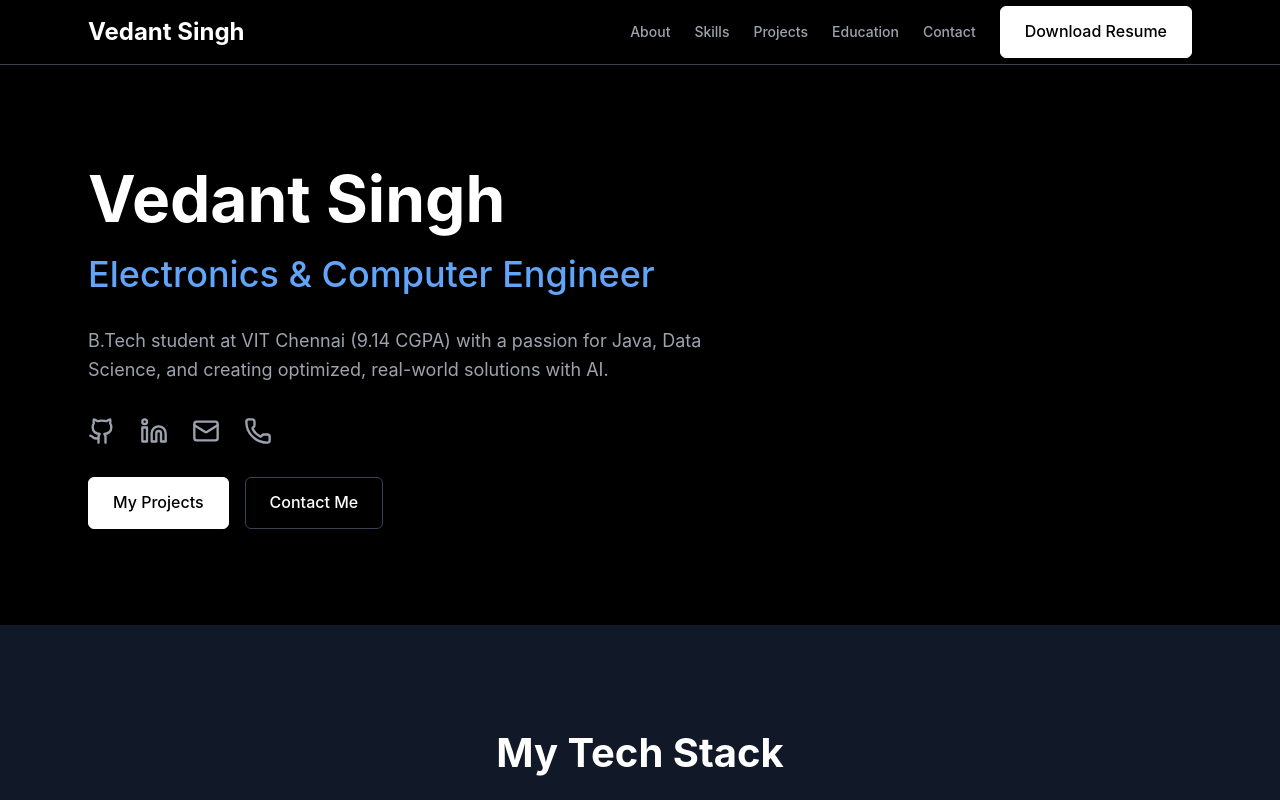
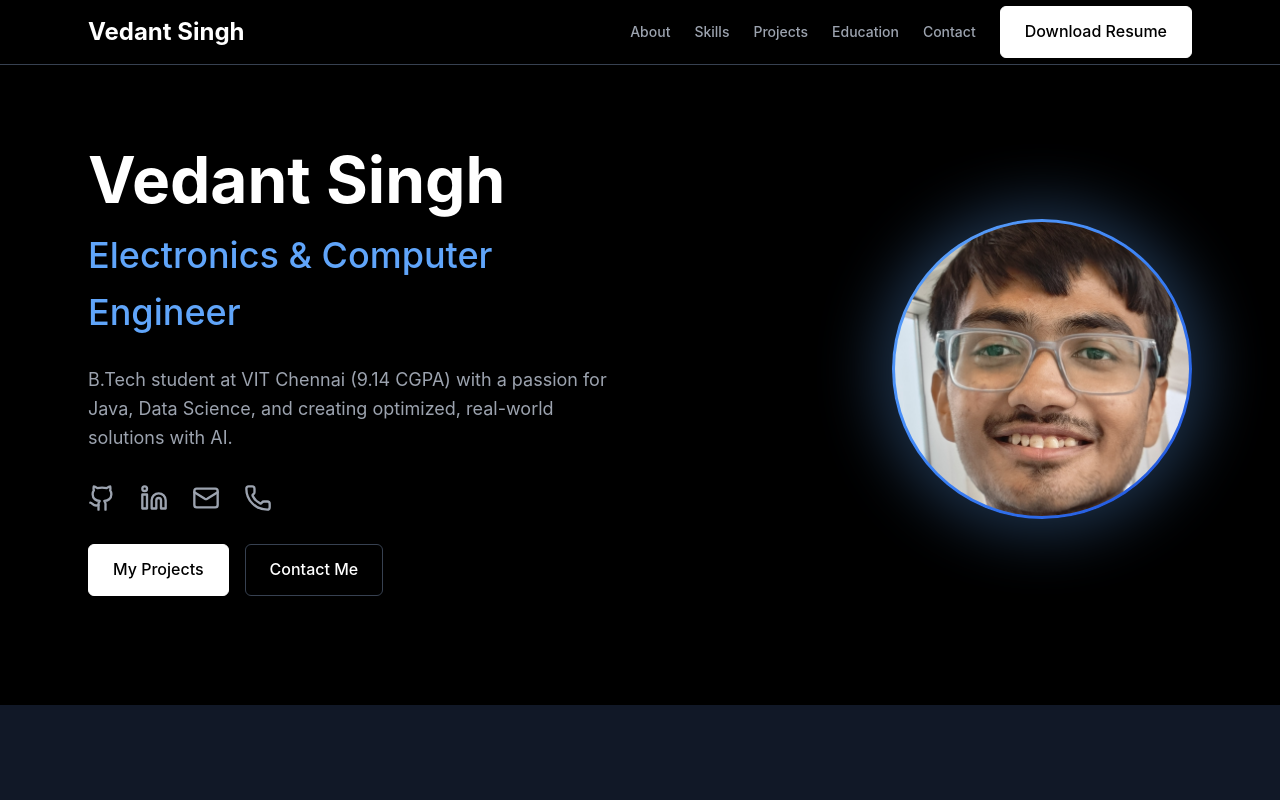
Before and after one commit to VedantSingh4108/vedant-portfolio, a React (Vite) app: page / in a window 1280 px wide. Shown: the top 800 px of the page. Built offline with nearby package versions, Linux system fonts and the light colour scheme.

Commit message:
added profile pic

```diff
--- a/src/App.tsx
+++ b/src/App.tsx
@@ -112,6 +112,8 @@ const Hero = () => {
   return (
     <section id="about" className="hero-section">
       <div className="container hero-container">
+
+        {/* Left Side: Text */}
         <div className="hero-content">
           <h1 className="hero-headline">
             Vedant Singh
@@ -123,7 +125,6 @@ const Hero = () => {
             B.Tech student at VIT Chennai (9.14 CGPA) with a passion for Java, Data Science, and creating optimized, real-world solutions with AI.
           </p>
 
-          {/* Social Links */}
           <div className="hero-socials">
             <a href="https://github.com/VedantSingh4108" target="_blank" rel="noopener noreferrer">
               <Github size={28} />
@@ -139,27 +140,31 @@ const Hero = () => {
             </a>
           </div>
 
-          {/* CTA Buttons */}
           <div className="hero-buttons">
-            <a
-              href="#projects"
-              className="button button-primary"
-            >
+            <a href="#projects" className="button button-primary">
               My Projects
             </a>
-            <a
-              href="#contact"
-              className="button button-secondary"
-            >
+            <a href="#contact" className="button button-secondary">
               Contact Me
             </a>
           </div>
         </div>
+
+        {/* Right Side: Image */}
+        <div className="hero-image-wrapper">
+          <div className="hero-image-blob">
+            <img
+              src="/images/Profile.jpg"
+              alt="Vedant Singh"
+              className="hero-img"
+            />
+          </div>
+        </div>
+
       </div>
     </section>
   );
 };
-
 // --- COMPONENT: Skills ---
 const Skills = () => {
   const skillCategories = [
@@ -367,7 +372,7 @@ const Education = () => {
                 <Trophy size={24} style={{ flexShrink: 0, marginRight: '12px', marginTop: '4px', color: '#facc15' }} />
                 <div style={{ width: '100%' }}>
                   <div style={{ display: 'flex', justifyContent: 'space-between', alignItems: 'flex-start' }}>
-                    <h4 className="certification-title">2nd Rank - [Hackathon Name]</h4>
+                    <h4 className="certification-title">2nd Rank - International Online NetSim 24hrs Hackathon</h4>
 
                     {/* --- LINK ADDED HERE --- */}
                     <a
--- a/src/index.css
+++ b/src/index.css
@@ -185,14 +185,55 @@ img, svg {
   text-align: center;
 }
 
-/* --- Hero Section --- */
+/* --- Hero Section (SPLIT LAYOUT) --- */
 .hero-section {
-  padding-top: 6rem; /* 96px */
-  padding-bottom: 6rem; /* 96px */
+  padding-top: 4rem;
+  padding-bottom: 6rem;
+  display: flex;
+  align-items: center; /* Vertically center */
+  min-height: 80vh; /* Takes up most of the screen */
 }
-.hero-content {
+
+/* Mobile Layout (Default) */
+.hero-container {
+  display: flex;
+  flex-direction: column-reverse; /* Text below image on mobile */
+  align-items: center;
+  gap: 2.5rem;
   text-align: center;
 }
+
+.hero-content {
+  width: 100%;
+}
+
+.hero-image-wrapper {
+  display: flex;
+  justify-content: center;
+  width: 100%;
+}
+
+/* The circular image container */
+.hero-image-blob {
+  width: 200px;
+  height: 200px;
+  border-radius: 50%; /* Makes it a circle */
+  overflow: hidden;
+  padding: 3px; /* Slightly thicker gradient border */
+  background: linear-gradient(135deg, #60a5fa, #3b82f6, #1d4ed8); /* Gradient Blue */
+
+  /* UPDATED GLOW: Bigger blur (50px) and spread (10px) to make it "spread across" */
+  box-shadow: 0 0 60px 15px rgba(96, 165, 250, 0.3);
+}
+
+.hero-img {
+  width: 100%;
+  height: 100%;
+  object-fit: cover;
+  border-radius: 50%; /* Ensures the image fits the circle perfectly */
+  background-color: var(--color-bg-dark); /* Keeps background clean */
+}
+
 .hero-headline {
   font-size: 3rem; /* 48px */
   font-weight: 700;
@@ -503,10 +544,29 @@ img, svg {
     display: none;
   }
 
-  /* Hero */
+  /* --- HERO DESKTOP LAYOUT --- */
+  .hero-container {
+    flex-direction: row; /* Side by side on desktop */
+    justify-content: space-between;
+    text-align: left;
+    gap: 4rem;
+  }
+
   .hero-content {
-    text-align: left;
+    flex: 1; /* Takes up available space */
+    max-width: 600px;
   }
+
+  .hero-image-wrapper {
+    flex: 1;
+    justify-content: flex-end; /* Push image to the right */
+  }
+
+  .hero-image-blob {
+    width: 300px; /* Bigger on desktop */
+    height: 300px;
+  }
+
   .hero-headline {
     font-size: 4rem; /* 64px */
   }
@@ -518,12 +578,13 @@ img, svg {
     margin-right: 0;
   }
   .hero-socials {
-    justify-content: flex-start;
+    justify-content: flex-start; /* Left align */
   }
   .hero-buttons {
     flex-direction: row; /* Side-by-side on desktop */
-    justify-content: flex-start;
+    justify-content: flex-start; /* Left align */
   }
+  /* -------------------------- */
 
   /* Skills */
   .skills-grid {
```
Also changed, not shown: public/images/Profile.jpg (added).
